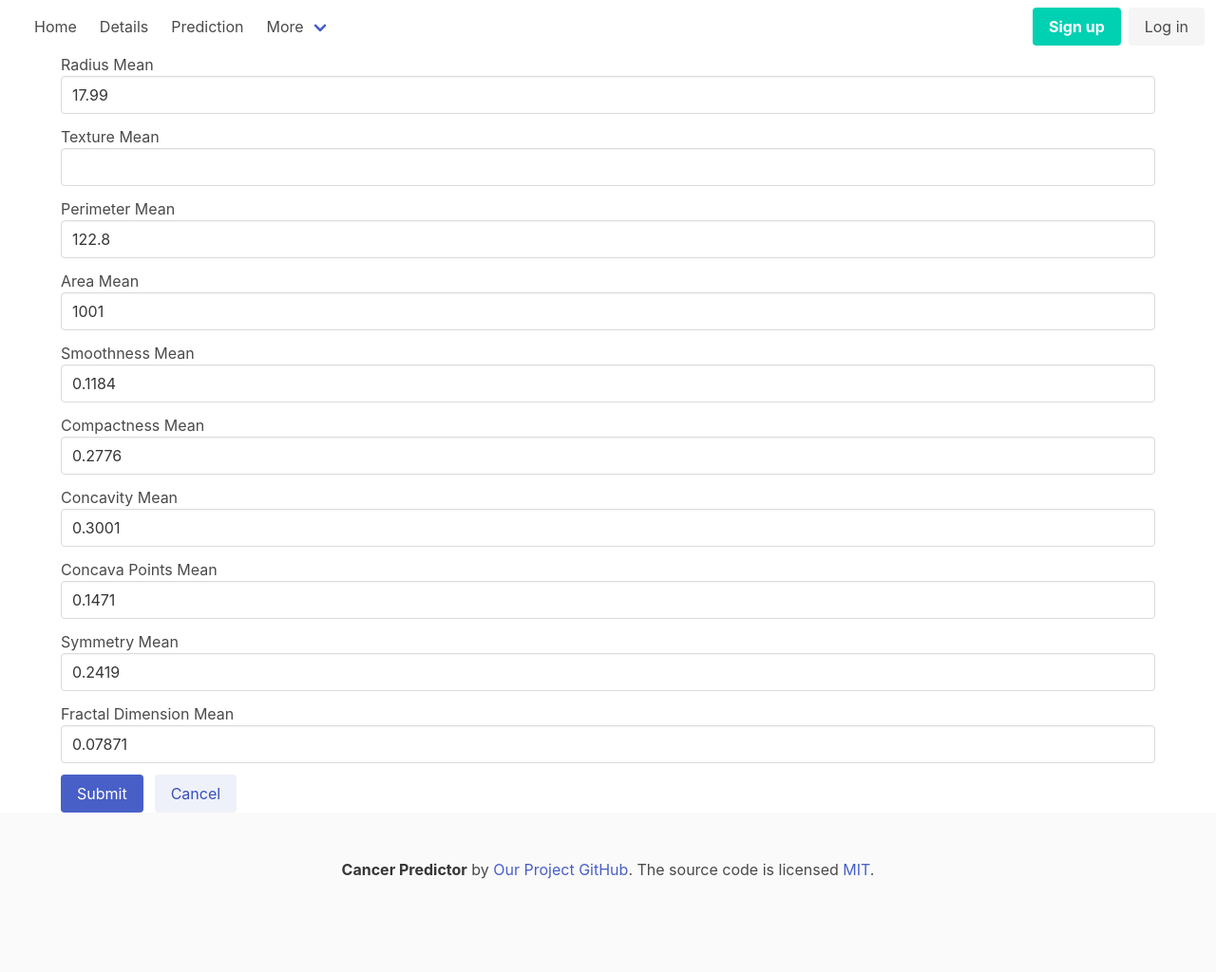
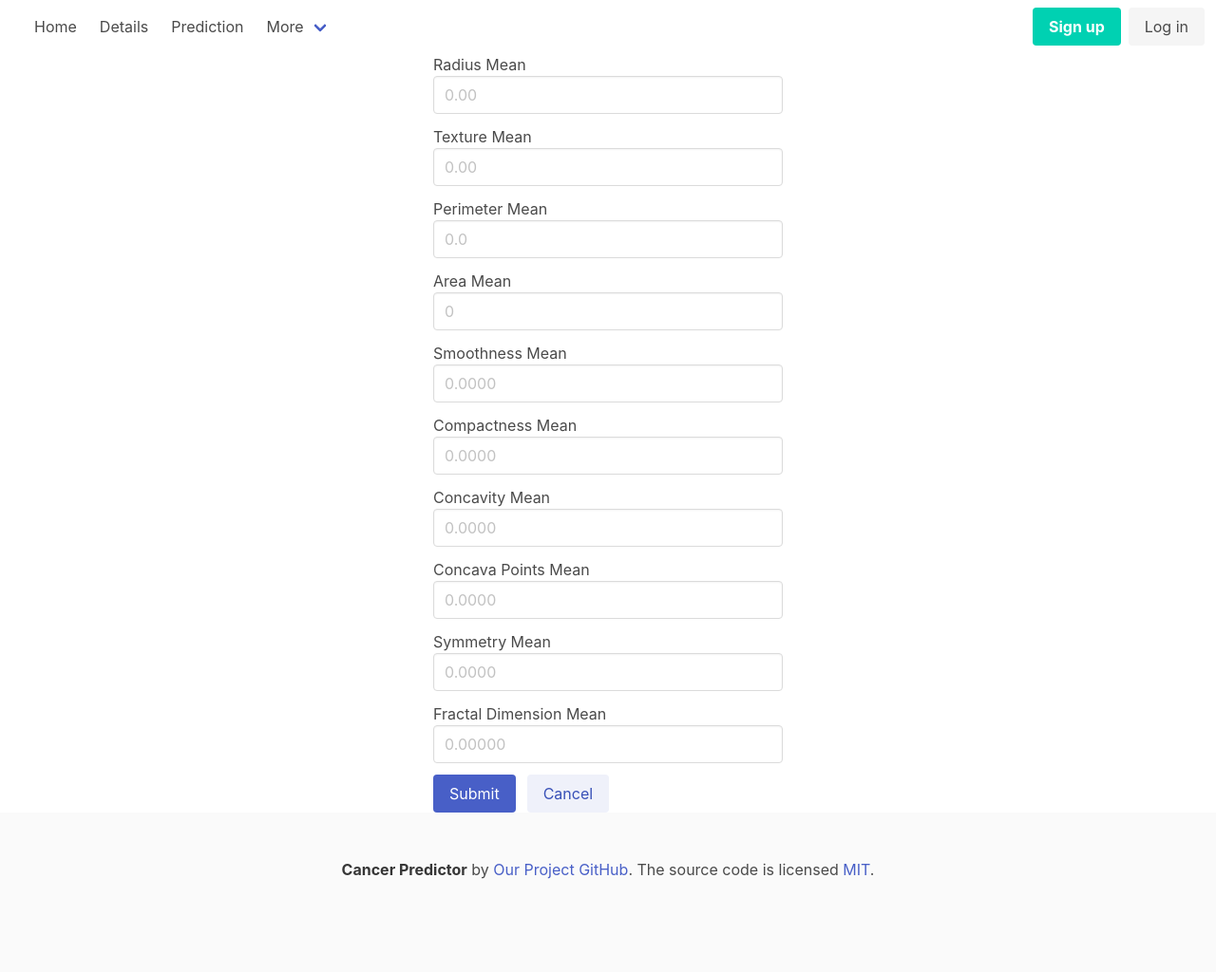
Before and after one commit to datathon21/breast_cancer_prediction, a Django app: page /predict/ in a window 1280 px wide. Shown: the whole page at 95% size. Run offline with Django 3.2, Linux system fonts and the light colour scheme.

Commit message:
fix placeholder

```diff
--- a/breast_cancer_predictor/templates/predictForm.html
+++ b/breast_cancer_predictor/templates/predictForm.html
@@ -76,65 +76,68 @@
 
         <div class="columns is-mobile">
             <div class="column">
+
+            </div>
+            <div class="column">
                 <form action="">
                     <div class="field">
                         <label for="radius_mean"> Radius Mean </label>
                         <div class="control">
-                            <input class="input" type="number" id="radius_mean" min="0" step="0.01" value="17.99">
+                            <input class="input" type="number" id="radius_mean" min="0" step="0.01" placeholder="0.00">
                         </div>
                     </div>
                     <div class="field">
                         <label for="texture_mean"> Texture Mean </label>
                         <div class="control">
-                            <input class="input" type="number" id="texture_mean" min="0" step="0.01" stepvalue="10.38">
+                            <input class="input" type="number" id="texture_mean" min="0" step="0.01" placeholder="0.00">
                         </div>
                     </div>
                     <div class="field">
                         <label for="perimeter_mean"> Perimeter Mean </label>
                         <div class="control">
-                            <input class="input" type="number" id="perimeter_mean" min="0" step="0.1" value="122.8">
+                            <input class="input" type="number" id="perimeter_mean" min="0" step="0.1" placeholder="0.0">
                         </div>
                     </div>
                     <div class="field">
                         <label for="area_mean"> Area Mean </label>
                         <div class="control">
-                            <input class="input" type="number" id="area_mean" min="0" step="1" value="1001">
+                            <input class="input" type="number" id="area_mean" min="0" step="1" placeholder="0">
                         </div>
                     </div>
                     <div class="field">
                         <label for="smoothness_mean"> Smoothness Mean </label>
                         <div class="control">
-                            <input class="input" type="number" id="smoothness_mean" min="0" step="0.0001" value="0.1184">
+                            <input class="input" type="number" id="smoothness_mean" min="0" step="0.0001" placeholder="0.0000">
                         </div>
                     </div>
                     <div class="field">
                         <label for="compactness_mean"> Compactness Mean </label>
                         <div class="control">
-                            <input class="input" type="number" id="compactness_mean" min="0" step="0.0001" value="0.2776">
+                            <input class="input" type="number" id="compactness_mean" min="0" step="0.0001" placeholder="0.0000">
                         </div>
                     </div>
                     <div class="field">
                         <label for="concavity_mean"> Concavity Mean </label>
                         <div class="control">
-                            <input class="input" type="number" id="concavity_mean" min="0" step="0.0001" value="0.3001">
+                            <input class="input" type="number" id="concavity_mean" min="0" step="0.0001" placeholder="0.0000">
                         </div>
                     </div>
                     <div class="field">
                         <label for="concave_points_mean"> Concava Points Mean </label>
                         <div class="control">
-                            <input class="input" type="number" id="concave_points_mean" min="0" step="0.0001" value="0.1471">
+                            <input class="input" type="number" id="concave_points_mean" min="0" step="0.0001" placeholder="0.0000">
                         </div>
                     </div>
                     <div class="field">
                         <label for="symmetry_mean"> Symmetry Mean </label>
                         <div class="control">
-                            <input class="input" type="number" id="symmetry_mean" min="0" step="0.0001" value="0.2419">
+                            <input class="input" type="number" id="symmetry_mean" min="0" step="0.0001" placeholder="0.0000">
                         </div>
                     </div>
                     <div class="field">
                         <label for="fractal_dimension_mean"> Fractal Dimension Mean </label>
                         <div class="control">
-                            <input class="input" type="number" id="fractal_dimension_mean" min="0" step="0.00001" value="0.07871">
+                            <input class="input" type="number" id="fractal_dimension_mean" min="0" step="0.00001" placeholder="0.00000">
                         </div>
                     </div>
                     <div class="field is-grouped">
@@ -146,6 +149,10 @@
                         </div>
                     </div>
             </div>
+            <div class="column">
+
+            </div>
+
         </div>
 
     </div>
```
